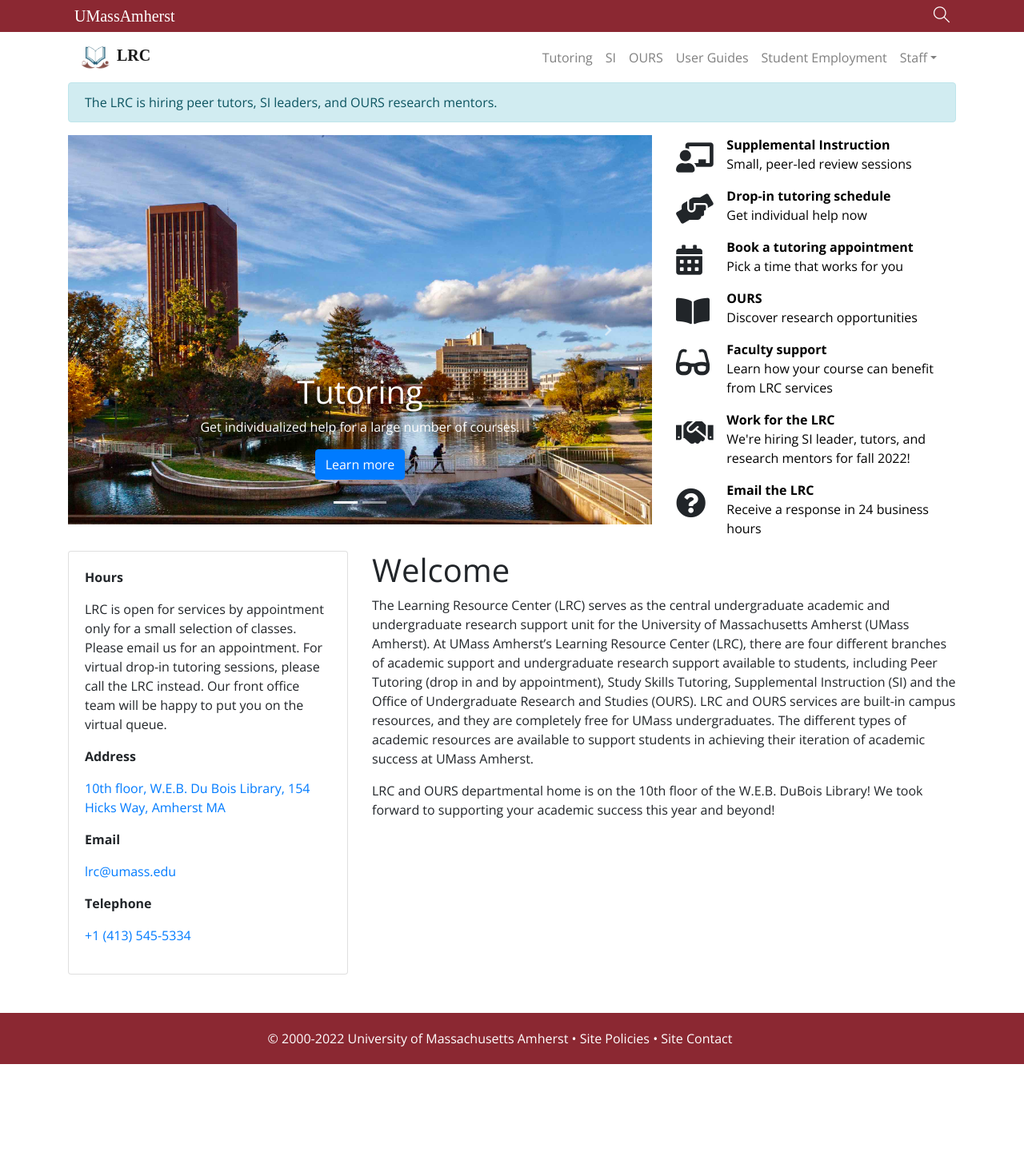
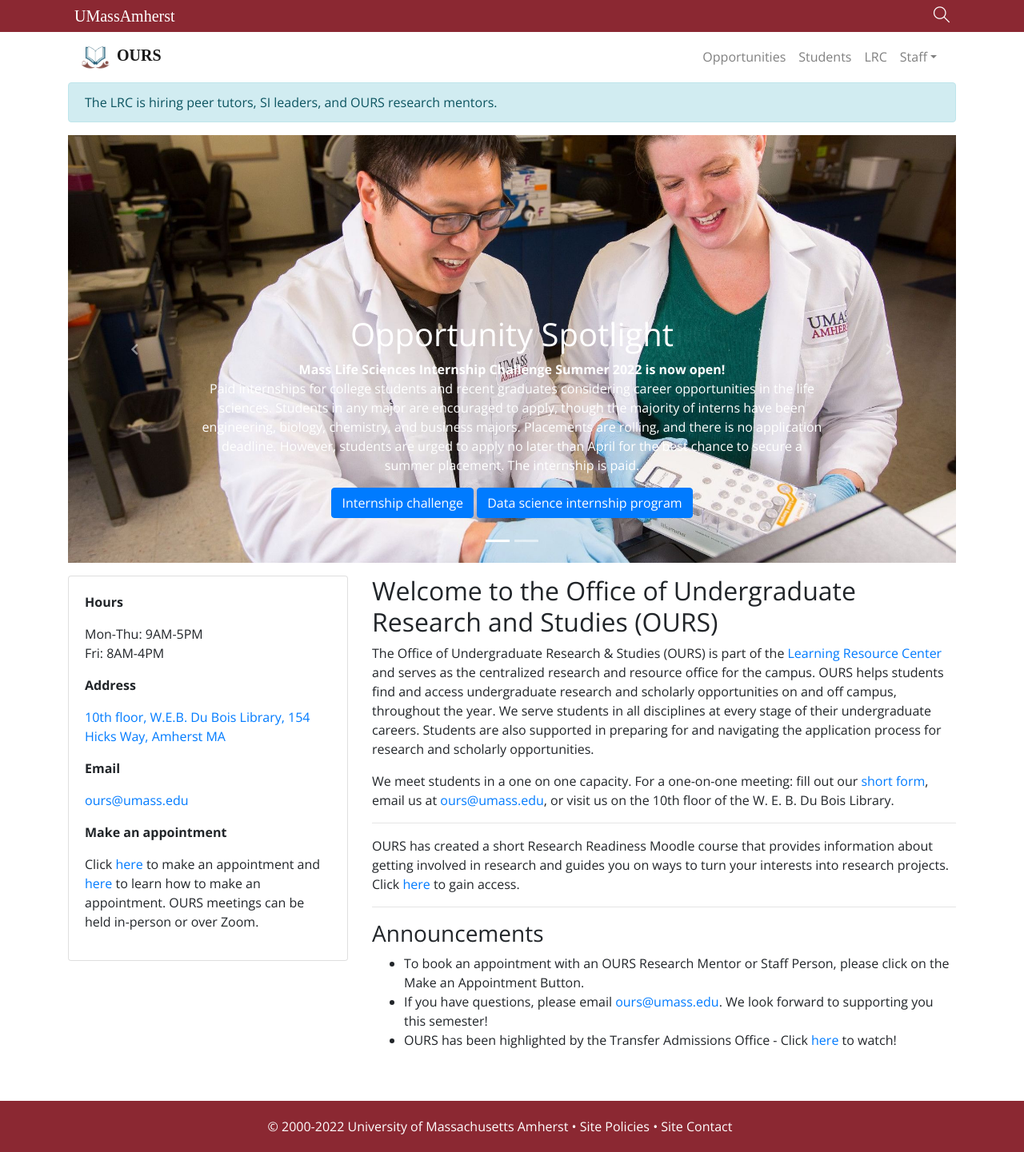
Before and after one commit to umass-lrc/ours-website, a Jekyll site: the page built from index.md, in a window 1280 px wide. Shown: the whole page at 80% size. Built offline with Jekyll 4.4.1, drawn with Linux system fonts in a browser that asks for light colours; nearby versions of some CDN libraries; some web fonts are replaced; before the commit the page ends 1331 px from its top, so only the background shows below that.

Commit message:
Add OURS homepage

```diff
--- a/_config.yml
+++ b/_config.yml
@@ -6,23 +6,19 @@ site_policies_link: https://www.umass.edu/gateway/site-policies
 webmaster_email: sbandrews@umass.edu
 
 navbar_links:
-  - name: Tutoring
-    link: tutoring.html
-  - name: SI
-    link: si.html
-  - name: OURS
-    link: https://www.umass.edu/ours/
-  - name: User Guides
-    link: user_guide.html
-  - name: Student Employment
-    link: student_employment.html
+  - name: Opportunities
+    link: opportunities.html
+  - name: Students
+    link: students.html
+  - name: LRC
+    link: https://www.umass.edu/lrc/
 
 navbar_dropdown_title: Staff
 navbar_dropdown_links:
   - name: Staff Page
     link: staff.html
   - name: Staff Login
-    link: https://oursoffice.umass.edu/lrc_super/lrc_super/public/views/index.php
+    link: https://oursoffice.umass.edu/
 
 # For every alert you would like to add, specify:
 #  - text: the text for the alert, e.g. "The LRC will be closed tomorrow."
@@ -43,48 +39,32 @@ alerts:
 open_closed_card:
   items:
     - title: Hours
-      content: LRC is open for services by appointment only for a small selection of classes. Please email us for an appointment. For virtual drop-in tutoring sessions, please call the LRC instead. Our front office team will be happy to put you on the virtual queue.
+      content: "Mon-Thu: 9AM-5PM<br />Fri: 8AM-4PM"
     - title: Address
       content: 10th floor, W.E.B. Du Bois Library, 154 Hicks Way, Amherst MA
       link: https://goo.gl/maps/nXjB7p5p6CocBAKB9
     - title: Email
-      content: lrc@umass.edu
-      link: mailto:lrc@umass.edu
-    - title: Telephone
-      content: +1 (413) 545-5334
-      link: tel:14135455334
+      content: ours@umass.edu
+      link: mailto:ours@umass.edu
+    - title: Make an appointment
+      content: Click <a href="https://umass.campus.eab.com/">here</a> to make an appointment and <a href="assets/files/How to Make an OURS Appointment _ OURS website.pdf">here</a> to learn how to make an appointment. OURS meetings can be held in-person or over Zoom.
+    # - title: Telephone
+    #   content: +1 (413) 545-5334
+    #   link: tel:14135455334
 
 hours:
-  main_office:
+  ours:
     - start_day: 0
       end_day: 0
       closed: true
     - start_day: 1
-      end_day: 5
+      end_day: 4
       open_time: 9
       close_time: 17
-    - start_day: 6
-      end_day: 6
-      closed: true
-  tutoring:
-    - start_day: 0
-      end_day: 0
-      closed: true
-    - start_day: 1
+    - start_day: 5
       end_day: 5
-      open_time: 9
-      close_time: 17
-    - start_day: 6
-      end_day: 6
-      closed: true
-  si:
-    - start_day: 0
-      end_day: 0
-      closed: true
-    - start_day: 1
-      end_day: 5
-      open_time: 9
-      close_time: 17
+      open_time: 8
+      close_time: 16
     - start_day: 6
       end_day: 6
       closed: true
@@ -92,69 +72,20 @@ hours:
 homepage:
   carousel:
     items:
-      - title: Tutoring
-        subtitle: Get individualized help for a large number of courses.
-        image: assets/img/pic1.jpg
+      - title: Opportunity Spotlight
+        subtitle: <b>Mass Life Sciences Internship Challenge Summer 2022 is now open!</b><br />Paid internships for college students and recent graduates considering career opportunities in the life sciences. Students in any major are encouraged to apply, though the majority of interns have been engineering, biology, chemistry, and business majors. Placements are rolling, and there is no application deadline. However, students are urged to apply no later than April for the best chance to secure a summer placement. The internship is paid.
+        image: assets/img/2015_Courtney_Babbitt_Peter_Chien_js_MG_1820.jpeg
+        buttons:
+          - text: Internship challenge
+            link: https://www.masslifesciences.com/programs/internship-challenge/
+          - text: Data science internship program
+            link: https://www.masslifesciences.com/programs/datascienceinternshipchallenge/
+      - title: Meet our Mentors
+        subtitle:  Meet our undergraduate research mentors that can help you find research opportunities!
+        image: assets/img/2014_Plant_Cell_Culture_MG_1799-2.jpeg
         buttons:
           - text: Learn more
-            link: tutoring.html
-      - title: Supplemental Instruction
-        subtitle: Check out the SI schedule.
-        image: assets/img/pic2.jpg
-        buttons:
-          - text: Learn more
-            link: si.html
-
-  # The "sidebar" is the part of the homepage next to the carousel that has
-  # some handy commonly used links.
-  #
-  # For each sidebar item, specify,
-  #  - icon: the name of an icon from font-awesome: https://fontawesome.com/
-  #  - title: large, bold text
-  #  - description: smaller, more detailed text
-  #  - link: where the link should go to. For links to the LRC website itself,
-  #    omit the "https://www.umass.edu/lrc/" prefix. So, if you want a link to
-  #    https://www.umass.edu/lrc/tutoring.html you should put "tutoring.html"
-  #
-  # There should only be 7 sidebar items. Having more or less will result in
-  # ugly unused space. Having fewer than seven isn't _as_ bad, but it's still
-  # better to avoid.
-  sidebar:
-    items:
-      - icon: chalkboard-teacher
-        title: Supplemental Instruction
-        description: Small, peer-led review sessions
-        link: si.html
-
-      - icon: hands-helping
-        title: Drop-in tutoring schedule
-        description: Get individual help now
-        link: https://oursoffice.umass.edu/tutoring_schedule/
-
-      - icon: calendar-alt
-        title: Book a tutoring appointment
-        description: Pick a time that works for you
-        link: https://umass.campus.eab.com/
-
-      - icon: book-open
-        title: OURS
-        description: Discover research opportunities
-        link: https://www.umass.edu/ours/
-
-      - icon: glasses
-        title: Faculty support
-        description: Learn how your course can benefit from LRC services
-        link: user_guide.html
-
-      - icon: handshake
-        title: Work for the LRC
-        description: We're hiring SI leader, tutors, and research mentors for fall 2022!
-        link: student_employment.html
-
-      - icon: question-circle
-        title: Email the LRC
-        description: Receive a response in 24 business hours
-        link: mailto:lrc@umass.edu
+            link: staff.html
 
 staff:
   - name: LIN TANG, Ph.D.
--- a/_includes/navbar.html
+++ b/_includes/navbar.html
@@ -3,7 +3,7 @@
   <!-- LRC icon and text, on far right -->
   <a class="navbar-brand" id="main-title" href="/" style="font-weight: 500; font-family: Adamina, serif;">
     <img src="assets/img/intro-pic.png" style="width: 2em; padding-right: 3%" />
-    <strong>LRC</strong>
+    <strong>OURS</strong>
   </a>
 
   <!-- Hamburger menu that appears on mobile devices only -->
--- a/_layouts/homepage.html
+++ b/_layouts/homepage.html
@@ -4,8 +4,8 @@ layout: default
 
 <!-- First row, containing carousel and USF sidebar. -->
 <div class="row">
-  <div class="col-lg-8">
-    <div id="main-carousel" class="carousel slide" data-ride="carousel">
+  <div class="col-lg-12">
+    <div id="main-carousel" class="carousel slide" data-ride="carousel" style="margin-bottom: 1em;">
       <ol class="carousel-indicators">
         {% for carousel_item in site.homepage.carousel.items %}
           {% if forloop.index == 1 %}
@@ -22,7 +22,7 @@ layout: default
           {% else %}
           <div class="carousel-item">
           {% endif %}
-            <img class="d-block w-100" src="{{ carousel_item.image }}">
+            <img class="w-100" src="{{ carousel_item.image }}">
             <div class="carousel-caption d-none d-md-block">
               <h1>{{ carousel_item.title }}</h1>
               <p>{{ carousel_item.subtitle }}</p>
@@ -51,26 +51,6 @@ layout: default
       </div>
     </div>
   </div>
-  <div class="col-lg-4">
-    {% for item in site.homepage.sidebar.items %}
-      <div class="row">
-        <div class="col-sm-2">
-          <div align="center" style="font-size: 28pt">
-            <i class="fas fa-{{ item.icon }}"></i>
-          </div>
-        </div>
-        <div class="col-sm -10">
-          <p>
-            <a style="color: black;" href="{{ item.link }}">
-              <strong>{{ item.title }}</strong>
-              <br />
-              {{ item.description }}
-            </a>
-          </p>
-        </div>
-      </div>
-    {% endfor %}
-  </div>
 </div>
 
 <!-- Second row: open/close times and main content -->
@@ -84,5 +64,5 @@ layout: default
 </div>
 
 <script>
-  {% include timing.js hours="main_office" %}
+  {% include timing.js hours="ours" %}
 </script>
--- a/index.md
+++ b/index.md
@@ -3,9 +3,20 @@ layout: homepage
 title: "Home"
 ---
 
-# Welcome
+## Welcome to the Office of Undergraduate Research and Studies (OURS)
 
 
-The Learning Resource Center (LRC) serves as the central undergraduate academic and undergraduate research support unit for the University of Massachusetts Amherst (UMass Amherst). At UMass Amherst’s Learning Resource Center (LRC), there are four different branches of academic support and undergraduate research support available to students, including Peer Tutoring (drop in and by appointment), Study Skills Tutoring, Supplemental Instruction (SI) and the Office of Undergraduate Research and Studies (OURS). LRC and OURS services are built-in campus resources, and they are completely free for UMass undergraduates. The different types of academic resources are available to support students in achieving their iteration of academic success at UMass Amherst.
+ The Office of Undergraduate Research & Studies (OURS) is part of the [Learning Resource Center](https://www.umass.edu/lrc/) and serves as the centralized research and resource office for the campus. OURS helps students find and access undergraduate research and scholarly opportunities on and off campus, throughout the year.  We serve students in all disciplines at every stage of their undergraduate careers. Students are also supported in preparing for and navigating the application process for research and scholarly opportunities.
 
-LRC and OURS departmental home is on the 10th floor of the W.E.B. DuBois Library! We took forward to supporting your academic success this year and beyond!
+We meet students in a one on one capacity. For a one-on-one meeting: fill out our [short form](https://umass.campus.eab.com/), email us at [ours@umass.edu](ours@umass.edu), or visit us on the 10th floor of the W. E. B. Du Bois Library.
+
+---
+
+ OURS has created a short Research Readiness Moodle course that provides information about getting involved in research and guides you on ways to turn your interests into research projects. Click [here](https://docs.google.com/forms/d/e/1FAIpQLSdQWAn7CR47kZ9BQJAR1UQrnxCHZHQFAEzHg_M20ah5befQJg/viewform?vc=0&c=0&w=1&flr=0) to gain access.
+
+---
+
+### Announcements
+ * To book an appointment with an OURS Research Mentor or Staff Person, please click on the Make an Appointment Button.
+ * If you have questions, please email [ours@umass.edu](mailto:ours@umass.edu). We look forward to supporting you this semester!
+ * OURS has been highlighted by the Transfer Admissions Office - Click [here](https://www.youtube.com/watch?v=90MLQWW7ZL0) to watch!
```
Also changed, not shown: assets/img/2014_Plant_Cell_Culture_MG_1799-2.jpeg (added), assets/img/2015_Courtney_Babbitt_Peter_Chien_js_MG_1820.jpeg (added), assets/img/deb3.jpg (deleted), assets/img/lin.jpg (deleted), assets/img/pic1.jpg (deleted), assets/img/pic2.jpg (deleted), assets/img/si.jpeg (deleted), assets/img/stacie2.jpg (deleted), 2 other files.
